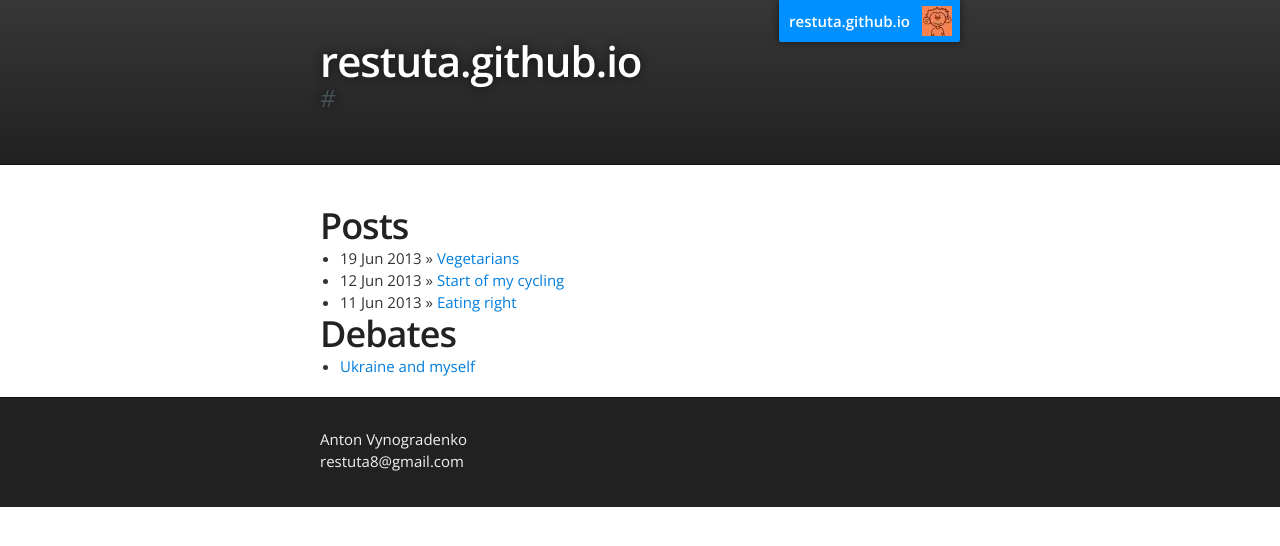
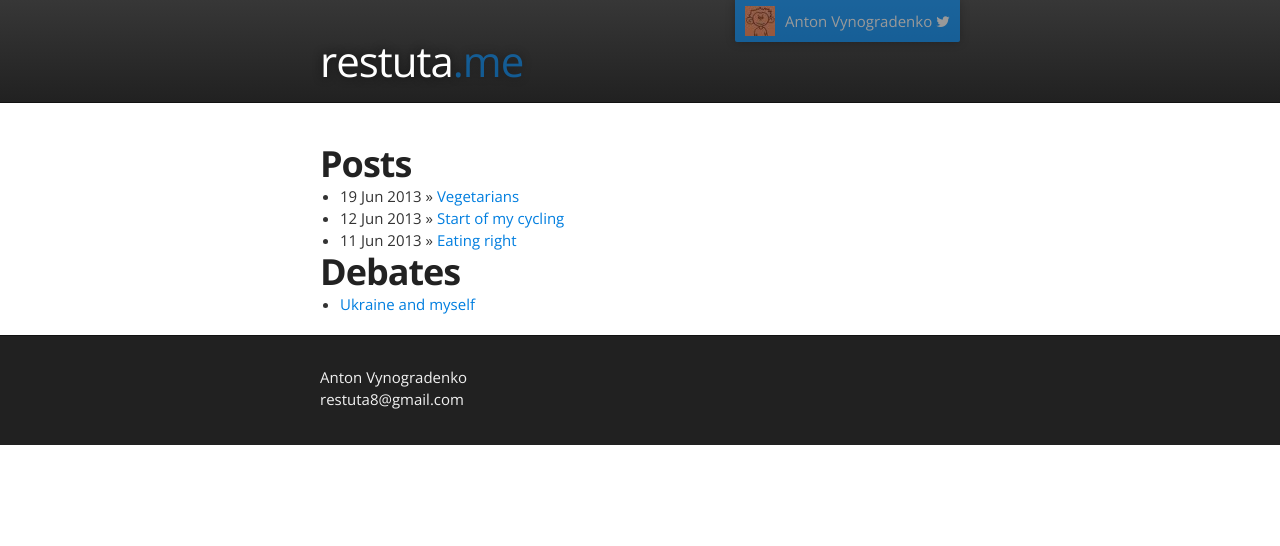
Before and after one commit to Restuta/restuta.github.io, a Jekyll site: the page built from index.html, in a window 1280 px wide. Shown: the top 546 px of the page. Built offline with Jekyll 4.4.1, drawn with Linux system fonts in a browser that asks for light colours; nearby versions of some CDN libraries.

Commit message:
reworked home page

```diff
--- a/_layouts/default.html
+++ b/_layouts/default.html
@@ -7,7 +7,8 @@
     <meta name="description" content="{{ page.title }}" />
 
     <link rel="stylesheet" type="text/css" media="screen" href="/css/stylesheet.css">
-    <link href='http://fonts.googleapis.com/css?family=Open+Sans:400italic,400,600&subset=latin,cyrillic-ext' rel='stylesheet' type='text/css'>
+    <link href="http://fonts.googleapis.com/css?family=Open+Sans:300italic,400italic,400,300,600,700,800&subset=cyrillic-ext,latin" rel="stylesheet" type="text/css">
+    <link href="//maxcdn.bootstrapcdn.com/font-awesome/4.2.0/css/font-awesome.min.css" rel="stylesheet">
 
     <title>{{ page.title }}</title>
   </head>
@@ -16,9 +17,20 @@
     <!-- HEADER -->
     <div id="header_wrap" class="outer">
         <header class="inner">
-          <a id="forkme_banner" href="http://restuta.github.io">restuta.github.io</a>
-          <h1 id="project_title">{{ page.title }}</h1>
-          <h2 id="project_tagline">#{{ page.tags | join:' #' }}</h2>
+
+          {% unless page.title %} <!-- if home page -->
+            <a id="forkme_banner" class="opacity50" href="https://twitter.com/Restuta">Anton Vynogradenko
+              <span class="fa fa-twitter" aria-hidden="true"></span>
+            </a>
+            <h1 id="project_title">restuta<span id="me-domain">.me</span></h1>
+          {% else %}
+            <a id="forkme_banner" href="/">restuta.me</a>
+            <h1 id="project_title">{{ page.title }}</h1>
+          {% endunless %}
+
+          {% if page.tags %}
+            <h2 id="project_tagline">#{{ page.tags | join:' #' }}</h2>
+          {% endif %}
         </header>
     </div>
 
--- a/css/stylesheet.css
+++ b/css/stylesheet.css
@@ -297,10 +297,10 @@ Full-Width Styles
   top:0;
   right: 10px;
   z-index: 10;
-  padding: 10px 50px 10px 10px;
+  padding: 10px 10px 10px 50px;
   color: #fff;
-  background: url('../images/avatar.jpeg') #0090ff no-repeat 95% 50%;
-  font-weight: 700;
+  background: url('../images/avatar.jpeg') #0090ff no-repeat 5% 50%;
+  font-weight: 400;
   box-shadow: 0 0 10px rgba(0,0,0,.5);
   border-bottom-left-radius: 2px;
   border-bottom-right-radius: 2px;
@@ -323,7 +323,7 @@ Full-Width Styles
   margin: 0;
   color: #fff;
   font-size: 42px;
-  font-weight: 700;
+  font-weight: 400;
   text-shadow: #111 0px 0px 10px;
 }
 
@@ -335,6 +335,26 @@ Full-Width Styles
   background: none;
   text-shadow: #111 0px 0px 10px;
   margin-top: 15px;
+}
+
+.project_subtitle {
+  color: #666666;
+  font-size: 16px;
+  font-style: italic;
+  letter-spacing: 0px;
+  font-weight: 300;
+  background: none;
+  text-shadow: #111 0px 0px 10px;
+  margin-top: 15px;
+}
+
+.opacity50 {
+  opacity: 0.5;
+}
+
+#me-domain {
+  opacity: 0.5;
+  color: #0090ff;
 }
 
 #downloads {
--- a/index.html
+++ b/index.html
@@ -1,6 +1,6 @@
 ---
 layout: default
-title: restuta.github.io
+title:
 ---
 <div id="home">
   <h1>Posts</h1>
```
Also changed, not shown: README.md.
